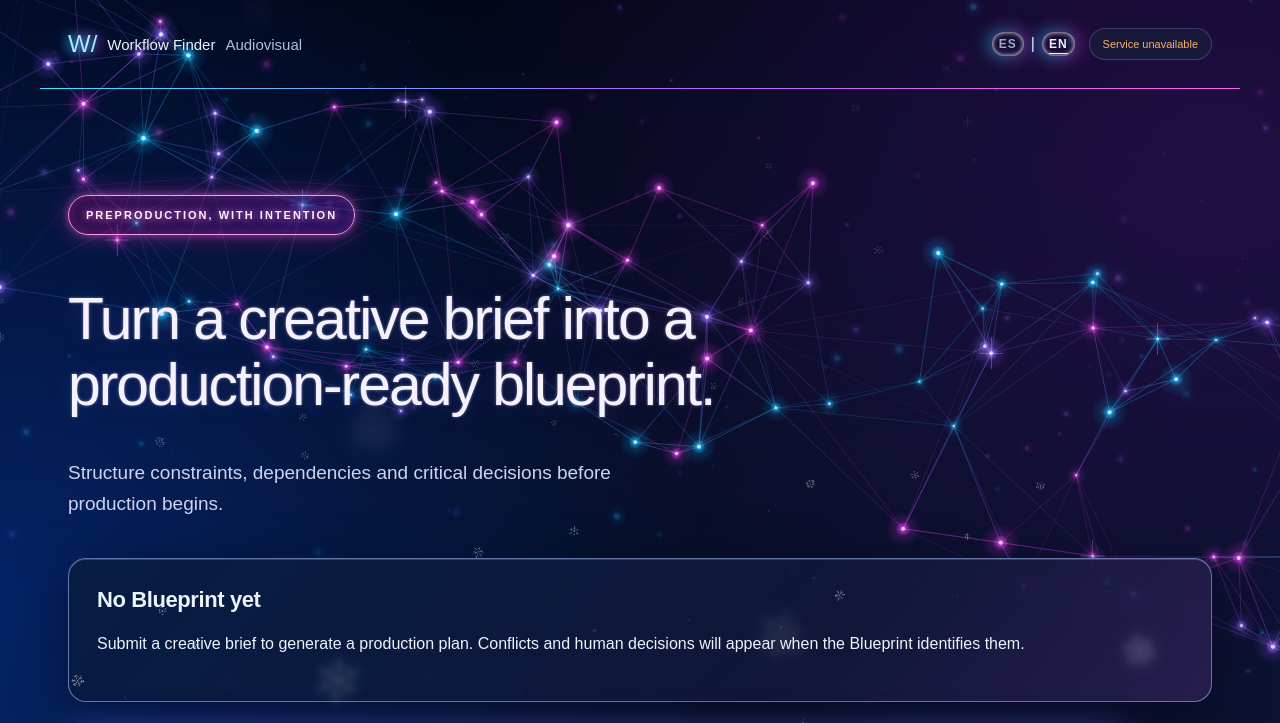
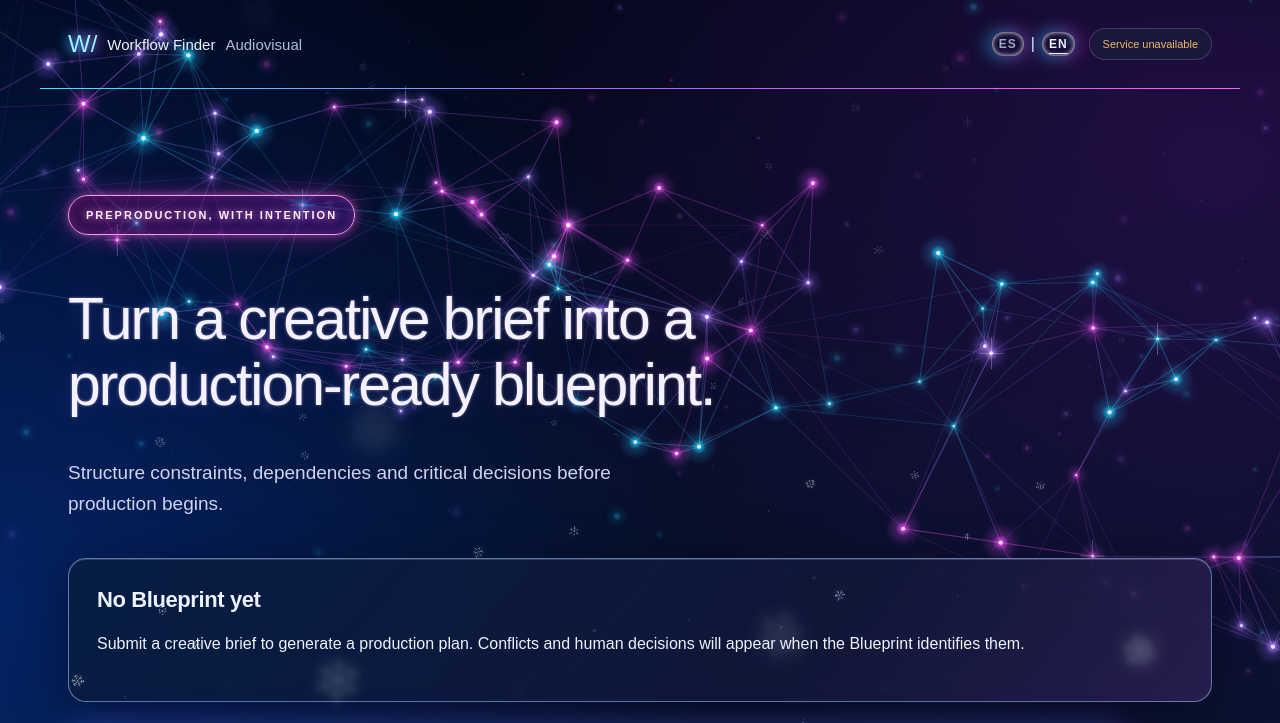
Before and after one commit to Sebasdns/workflow-finder-audiovisual, a website built with Vite: page integration/frontend/index.html in a window 1280 px wide. Shown: the top 723 px of the page. Built offline with nearby package versions, Linux system fonts and the light colour scheme; files whose address does not match are found by name.

Commit message:
Visual polish — snowflakes and nodes glow

```diff
--- a/integration/frontend/src/style.css
+++ b/integration/frontend/src/style.css
@@ -33,6 +33,10 @@ footer{min-height:285px;margin-top:35px;padding-top:175px;color:#292750;backgrou
 footer>span{position:relative;z-index:1;text-shadow:0 1px 7px #fff;padding:10px 0}footer:after{content:"";position:absolute;bottom:75px;left:6%;right:6%;height:1px;background:linear-gradient(90deg,#8cbff799,#d67eeccc,#8cbff799);box-shadow:0 0 14px #e185ff88}
 @media(max-width:700px){footer{min-height:250px;padding-top:140px}.snow-ground svg{height:200px}footer:after{bottom:82px}.brief{box-shadow:-3px 0 20px #00baff30,3px 0 20px #f13eff26}.actions button{box-shadow:-3px 0 12px #00dbff70,3px 0 14px #fd32df65}.intro>p:last-child{font-size:17px}}
 
+/* Subtle luminosity lift for the procedural snow and network canvases. */
+.atmosphere{filter:brightness(1.12) contrast(1.04) drop-shadow(0 0 5px #dff7ff4d)}
+.nodal-universe{filter:brightness(1.1) contrast(1.04) drop-shadow(0 0 6px #9c8cff45)}
+
 /* Footer separator owns a layout row, 22px clear of the copy. */
 footer{display:grid;grid-template-columns:1fr 1fr;grid-template-rows:1px auto;align-content:end;column-gap:20px;row-gap:0}
 footer:after{position:static;grid-column:1 / -1;grid-row:1;width:auto;margin-inline:0}
```
